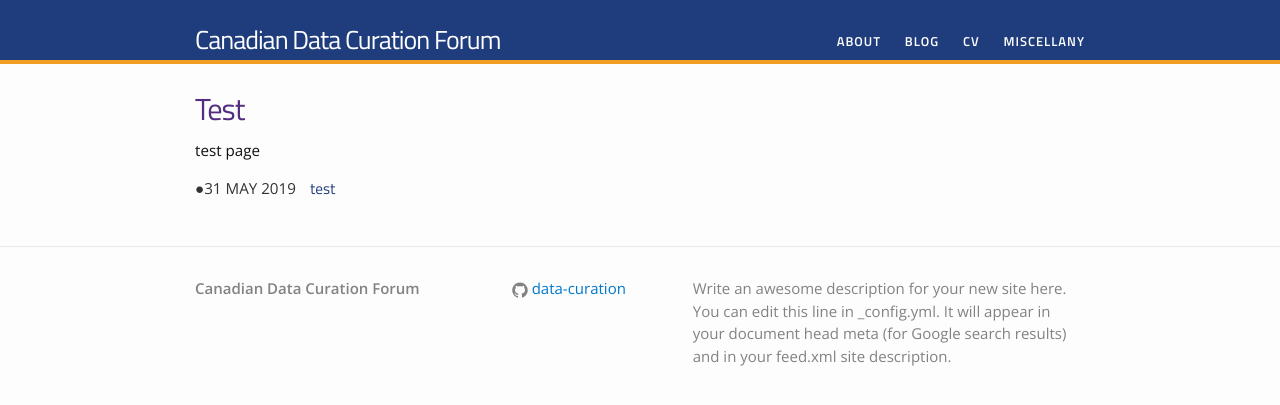
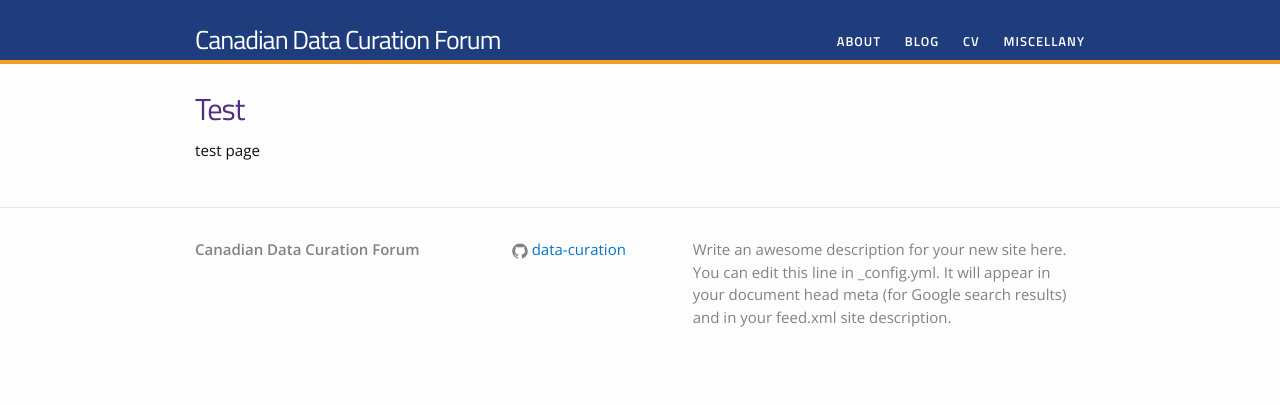
Before and after one commit to data-curation/data-curation.github.io, a Jekyll site: the page built from index.md, in a window 1280 px wide. Shown: the top 405 px of the page. Built offline with Jekyll 4.4.1, drawn with Linux system fonts in a browser that asks for light colours; our own code applies the rules of GitHub Pages for plain Markdown files.

Commit message:
Update index.md

```diff
--- a/index.md
+++ b/index.md
@@ -7,12 +7,24 @@ layout: default
 test page
 
 
-<ul class="listing">
-{% for post in site.posts %}
-  {% capture y %}{{post.date | date:"%Y"}}{% endcapture %}
-  <li class="listing-item">
-    <time datetime="{{ post.date | date:"%Y-%m-%d" }}">&#9679;{{ post.date | date_to_string }}</time>
-    <a href="{{ post.url }}" title="{{ post.title }}">{{ post.title }}</a>
-  </li>
-{% endfor %}
+  {% for post in paginator.posts %}
+      <article>
+      <div class="heading"><a href="{{ site.baseurl }}{{ post.url }}">{{ post.title }}</a></div>
+      <p class="meta"><a class="permalink" href="{{ site.baseurl }}{{ post.url }}"> &#9679; </a> {{ post.date | date_to_string }}</p>
+      <div>
+        {{ post.content }}
+        </div>
+             {% include tags.html %}
+     </article>
+     <hr>
+  {% endfor %}
+
+
+<ul class="pager">
+  {% if paginator.previous_page %}
+      <li class="previous"><a href="{{ paginator.previous_page_path | prepend: site.baseurl | replace: '//', '/' }}">&larr; Newer</a></li>
+  {% endif %}
+    {% if paginator.next_page %}
+      <li class="next"><a href="{{ paginator.next_page_path | prepend: site.baseurl | replace: '//', '/' }}">Older &rarr;</a></li>
+  {% endif %}
 </ul>
```
